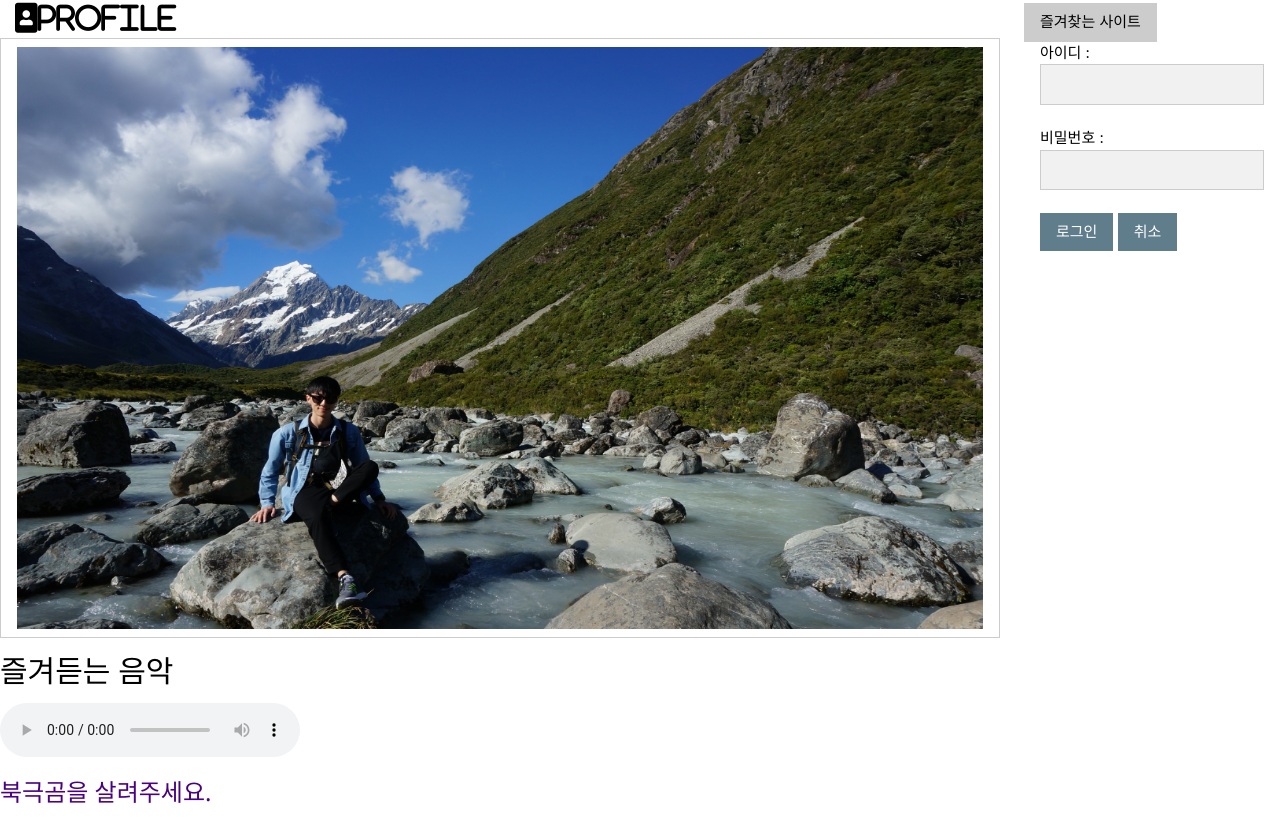
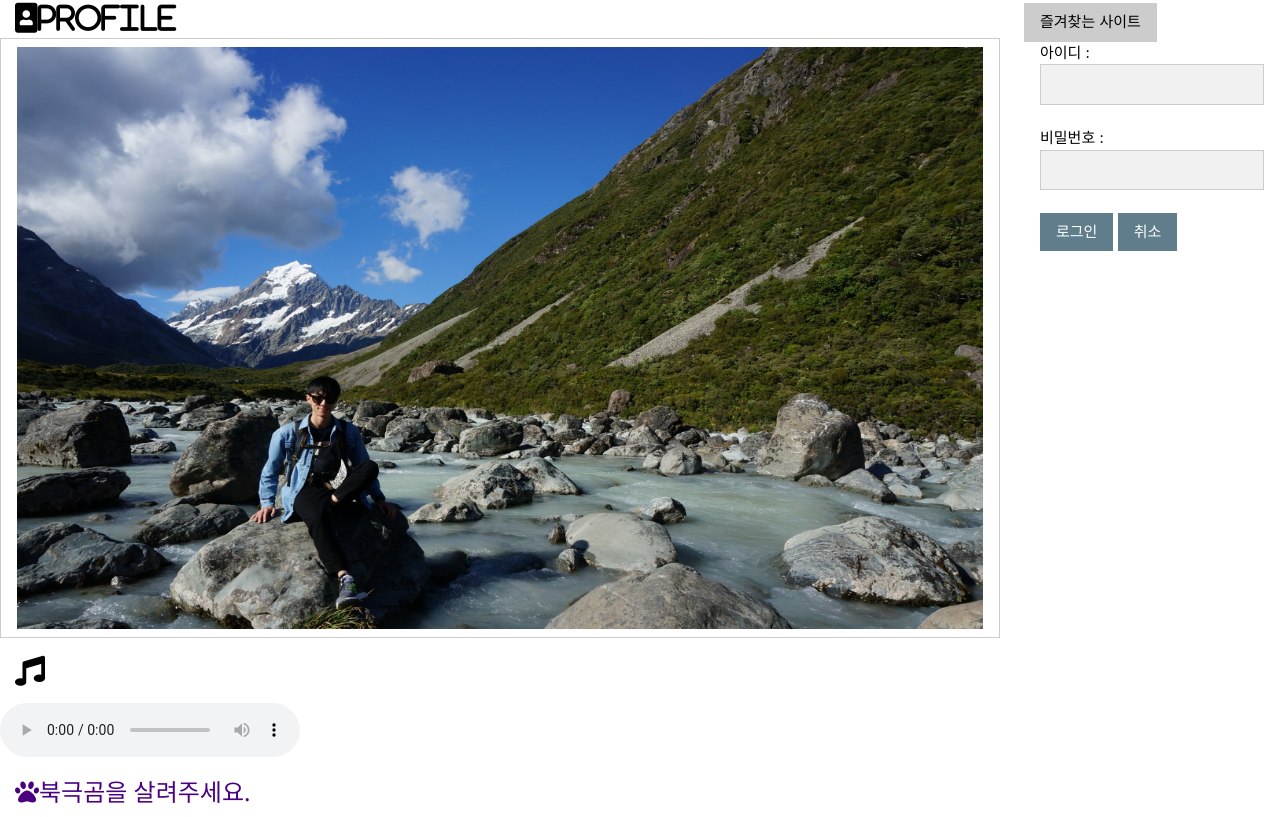
Before and after one commit to Sdonghoon/web01, a plain HTML site: page index.html in a window 1280 px wide. Shown: the part 209-1026 px from the top of the page. Drawn offline with Linux system fonts and the light colour scheme; grey boxes are pictures that could not be loaded.

Commit message:
Add files via upload

```diff
--- a/index.html
+++ b/index.html
@@ -56,9 +56,9 @@
             <i class="fas fa-portrait" style="font-size: 30px; margin-left: 15px; margin-bottom: 5px;">Profile</i>
             <br>
             <img src=".\images\DSC07359.JPG" class="w3-border w3-padding" class="w3-display-bottomleft w3-container" alt="" height="600" width="1000">
-            <h2>즐겨듣는 음악</h2>
+            <h2><i class="fas fa-music" style="margin-left: 15px;"></i></h2>
             <audio src=".\media\music01.mp3" controls></audio>
-            <h2 style="font-size: x-large; color: indigo;">북극곰을 살려주세요.</h2>
+            <h2 style="font-size: x-large; color: indigo;"> <i class="fas fa-paw" style="margin-left: 15px;" ></i>북극곰을 살려주세요.</h2>
             <video src=".\media\movie.mp4" controls width="500" height="500"></video>
             <iframe width="894" height="503" src="https://www.youtube.com/embed/CKHHWJIR2Y4" title="YouTube video player" frameborder="0" allow="accelerometer; autoplay; clipboard-write; encrypted-media; gyroscope; picture-in-picture" allowfullscreen></iframe>
             <hr>
```
